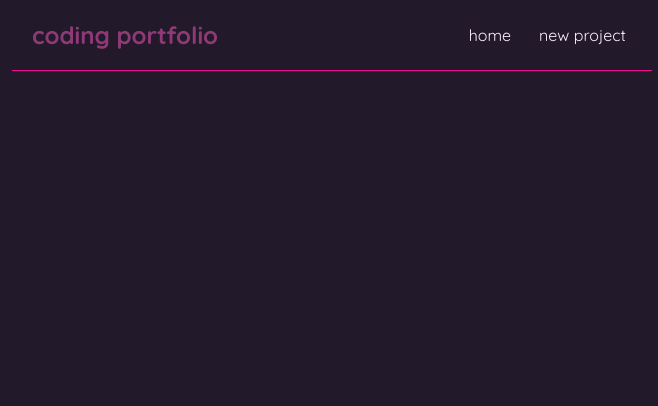
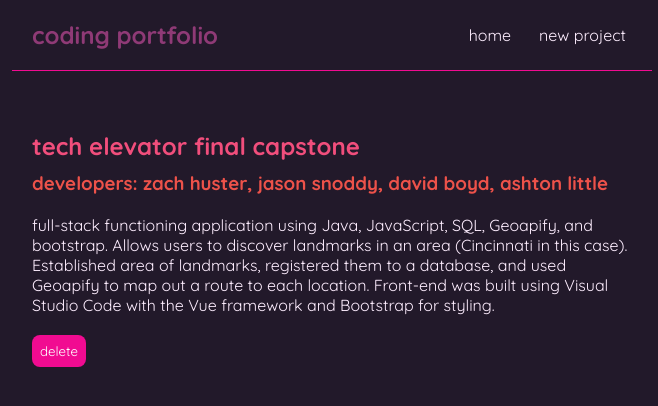
Before and after one commit to huster8/hello-world, a React (Create React App) app in the folder git-blog/: page /projects/1 in a window 1280 px wide. Shown: the top 406 px of the page, without its empty margins (308-966 px from the left). Built offline with nearby package versions, Linux system fonts and the light colour scheme; data requests are answered from the project's data file.

Commit message:
zh: 2.12.24 updating App, Home to final stages

```diff
--- /dev/null
+++ b/git-blog/data/db.json
@@ -0,0 +1,16 @@
+{
+  "projects": [
+    {
+      "title": "tech elevator final capstone",
+      "body": "full-stack functioning application using Java, JavaScript, SQL, Geoapify, and bootstrap. Allows users to discover landmarks in an area (Cincinnati in this case). Established area of landmarks, registered them to a database, and used Geoapify to map out a route to each location. Front-end was built using Visual Studio Code with the Vue framework and Bootstrap for styling.",
+      "authors": "zach huster, jason snoddy, david boyd, ashton little",
+      "id": "1"
+    },
+    {
+      "title": "project portfolio",
+      "body": "portfolio of completed coding projects completed using Visual Studio Code and React framework.",
+      "authors": "zach huster",
+      "id": "2"
+    }
+  ]
+}
--- a/git-blog/src/App.js
+++ b/git-blog/src/App.js
@@ -2,6 +2,7 @@ import Navbar from './Navbar';
 import Home from './Home';
 import { BrowserRouter as Router, Route, Switch } from 'react-router-dom';
 import Create from './Create';
+import ProjectDetails from './ProjectDetails';
 
 function App() {
   return (
@@ -16,6 +17,9 @@ function App() {
             <Route path="/create">
               <Create />
             </Route>
+            <Route path="/projects/:id">
+              <ProjectDetails />
+            </Route>
           </Switch>
         </div>
       </div>
--- a/git-blog/src/BlogList.js
+++ /dev/null
@@ -1,19 +0,0 @@
-const BlogList = ({ blogs, title }) => {
-
-
-
-    return (
-        <div className="blog-list">
-            <h2>{ title }</h2>
-            {blogs.map((blog) => (
-                <div className="blog-preview" key={blog.id}>
-                    <h3>{ blog.title }</h3>
-                    <p>developer: { blog.authors }</p>
-
-                </div>
-            ))}
-        </div>
-    );
-}
-
-export default BlogList;
--- /dev/null
+++ b/git-blog/src/Create.js
@@ -0,0 +1,58 @@
+import { useState } from "react";
+import { useHistory } from "react-router-dom";
+
+const Create = () => {
+    const [title, setTitle] = useState('');
+    const [body, setBody] = useState('');
+    const [authors, setAuthors] = useState('zach huster');
+    const [isLoading, setIsLoading] = useState(false)
+    const history = useHistory()
+
+    const handleSubmit = (e) => {
+        e.preventDefault();
+        const project = { title, body, authors };
+
+        setIsLoading(true)
+
+        fetch('http://localhost:8000/projects', {
+            method: 'POST',
+            headers: { "Content-Type": "application/json" },
+            body: JSON.stringify(project)
+        }).then(() => {
+            console.log('new project added');
+            setIsLoading(false);
+            history.push('/');
+        })
+    }
+
+    return (
+        <div className="create">
+            <h2>add a new project</h2>
+            <form onSubmit={handleSubmit}>
+                <label>project title:</label>
+                <input
+                    type="text"
+                    required
+                    value={title}
+                    onChange={(e) => setTitle(e.target.value)}
+                />
+                <label>project body:</label>
+                <textarea
+                    required
+                    value={body}
+                    onChange={(e) => setBody(e.target.value)}
+                />
+                <label>project author:</label>
+                <select
+                    value={authors}
+                    onChange={(e) => setAuthors(e.target.value)}>
+                    <option value="zach">zach huster</option>
+                </select>
+                { !isLoading && <button>add project</button> }
+                { isLoading && <button disabled>adding</button> }
+            </form>
+        </div>
+    );
+}
+
+export default Create;
--- a/git-blog/src/Home.js
+++ b/git-blog/src/Home.js
@@ -1,17 +1,16 @@
-import BlogList from './BlogList';
+import ProjectList from './ProjectList';
 import useFetch from "./useFetch";
 
 
 const Home = () => {
-  const { data: blogs, isLoading, error } = useFetch('http://localhost:8000/blogs')
+  const { data: projects, isLoading, error } = useFetch('http://localhost:8000/projects')
 
 
     return (
         <div className="home">
           { error && <div> { error } </div> }
           { isLoading && <div> loading...</div> }
-          {blogs && <BlogList blogs={blogs} title="projects: "/>}
-
+          { projects && <ProjectList projects={projects} title="projects: "/>  }
         </div>
     );
 }
--- /dev/null
+++ b/git-blog/src/ProjectDetails.js
@@ -0,0 +1,34 @@
+import { useParams } from "react-router-dom";
+import useFetch from "./useFetch";
+import { useHistory } from "react-router-dom/cjs/react-router-dom.min";
+
+const ProjectDetails = () => {
+    const { id } = useParams()
+    const { data: project, error, isPending } = useFetch('http://localhost:8000/projects/' + id);
+    const history = useHistory();
+
+    const handleClick= () =>{
+        fetch('http://localhost:8000/projects/' + project.id, {
+            method: 'DELETE'
+        }).then(() => {
+            history.push('/')
+        })
+    }
+
+    return (
+        <div className="project-details">
+            { isPending && <div>loading...</div> }
+            { error && <div>{ error }</div> }
+            { project && (
+                <article>
+                    <h2>{ project.title }</h2>
+                    <h3>developers: { project.authors }</h3>
+                    <div>{ project.body }</div>
+                    <button onClick={handleClick}>delete</button>
+                </article>
+            )}
+        </div>
+     );
+}
+
+export default ProjectDetails;
--- /dev/null
+++ b/git-blog/src/ProjectList.js
@@ -0,0 +1,22 @@
+import { Link } from "react-router-dom/cjs/react-router-dom.min";
+
+const ProjectList = ({ projects, title }) => {
+
+
+
+    return (
+        <div className="project-list">
+            <h2>{ title }</h2>
+            {projects.map((project) => (
+                <div className="project-preview" key={project.id}>
+                    <Link to={`/projects/${project.id}`}>
+                        <h3>{ project.title }</h3>
+                        <p>developer: { project.authors }</p>
+                    </Link>
+                </div>
+            ))}
+        </div>
+    );
+}
+
+export default ProjectList;
--- a/git-blog/src/index.css
+++ b/git-blog/src/index.css
@@ -7,6 +7,16 @@
   color: #feeeff;
   background-color: #22192A;
 }
+
+h2 {
+  color: #F14E7C;
+}
+
+h3 {
+  color: #ED524A;
+}
+
+/* navbar */
 
 .navbar {
   padding: 20px;
@@ -36,25 +46,73 @@
   padding: 20px;
 }
 
-  .blog-preview {
+/* project preview */
+
+.project-preview {
   padding: 10px 16px;
   margin: 20px 0;
   border-bottom: 1px solid transparent;
 }
 
-  .blog-preview:hover {
+.project-preview:hover {
   border-bottom: 1px solid #FFB721;
 }
 
 
-  .blog-preview h3:hover {
+.project-preview h3:hover {
   color: #FFB721;
 }
 
-  h2 {
-    color: #F14E7C;
+.project-preview a {
+  text-decoration: none;
 }
 
-  h3 {
-    color: #ED524A;
+/* project details */
+
+.project-details h2 {
+  margin-bottom: 10px;
 }
+
+.project-details div {
+  margin: 20px 0;
+}
+
+.project-details button {
+  background: #f10b91;
+  color: #fff;
+  border: 0;
+  padding: 8px;
+  border-radius: 8px;
+  cursor: pointer;
+}
+
+/* create new blog */
+.create {
+  max-width: 400px;
+  margin: 0 auto;
+  text-align: center;
+}
+.create label {
+  text-align: left;
+  display: block;
+}
+.create h2 {
+  font-size: 20px;
+  margin-bottom: 30px;
+}
+.create input, .create textarea, .create select {
+  width: 100%;
+  padding: 6px 10px;
+  margin: 10px 0;
+  box-sizing: border-box;
+  display: block;
+}
+
+.create button {
+  background: #FFB721;
+  color: #fff;
+  border: 0;
+  padding: 8px;
+  border-radius: 8px;
+  cursor: pointer;
+}
--- /dev/null
+++ b/git-blog/src/useFetch.js
@@ -0,0 +1,43 @@
+import { useState, useEffect } from 'react';
+
+const useFetch = (url) => {
+
+    const [data, setData] = useState(null);
+    const [isLoading, setIsLoading] = useState(true);
+    const [error, setError] = useState(null);
+
+    useEffect(() => {
+      const abortCont = new AbortController();
+
+        fetch(url, { signal: abortCont.signal })
+          .then(res => {
+            if(!res.ok) {
+              throw Error('didnt fetch data')
+            }
+            return res.json()
+          })
+          .then(data => {
+            setData(data)
+            setIsLoading(false);
+            setError(null)
+          })
+          .catch(err => {
+            if (err.name === 'AbortError') {
+              console.log('fetch aborted')
+            } else {
+              setIsLoading(false);
+              setError(err.message);
+            }
+            setIsLoading(false);
+            setError(err.message);
+          })
+
+          return () => abortCont.abort();
+
+
+      }, [url])
+
+      return { data, isLoading, error }
+}
+
+export default useFetch
```
Lines whose indentation alone changed are shown as unchanged.
